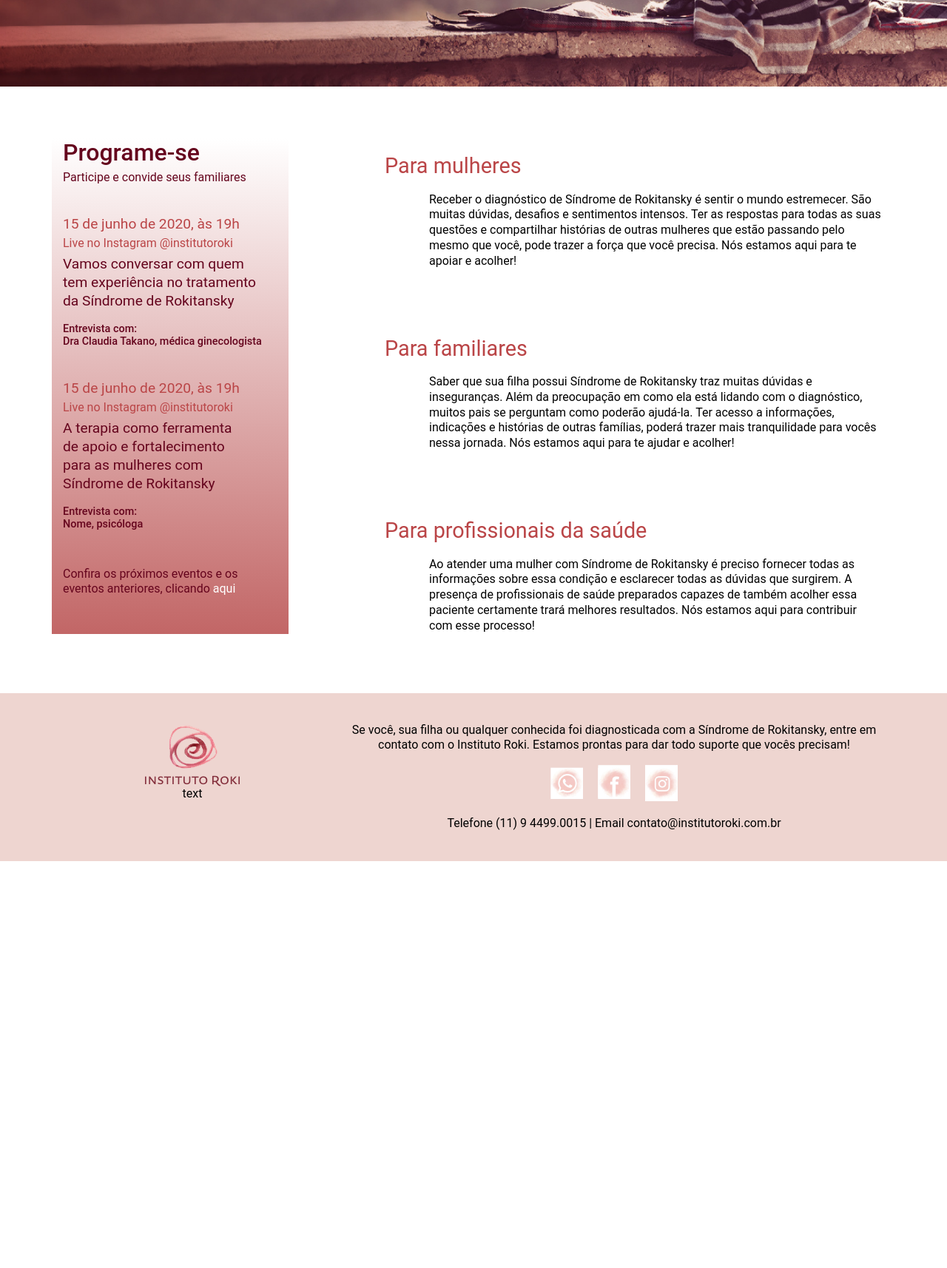
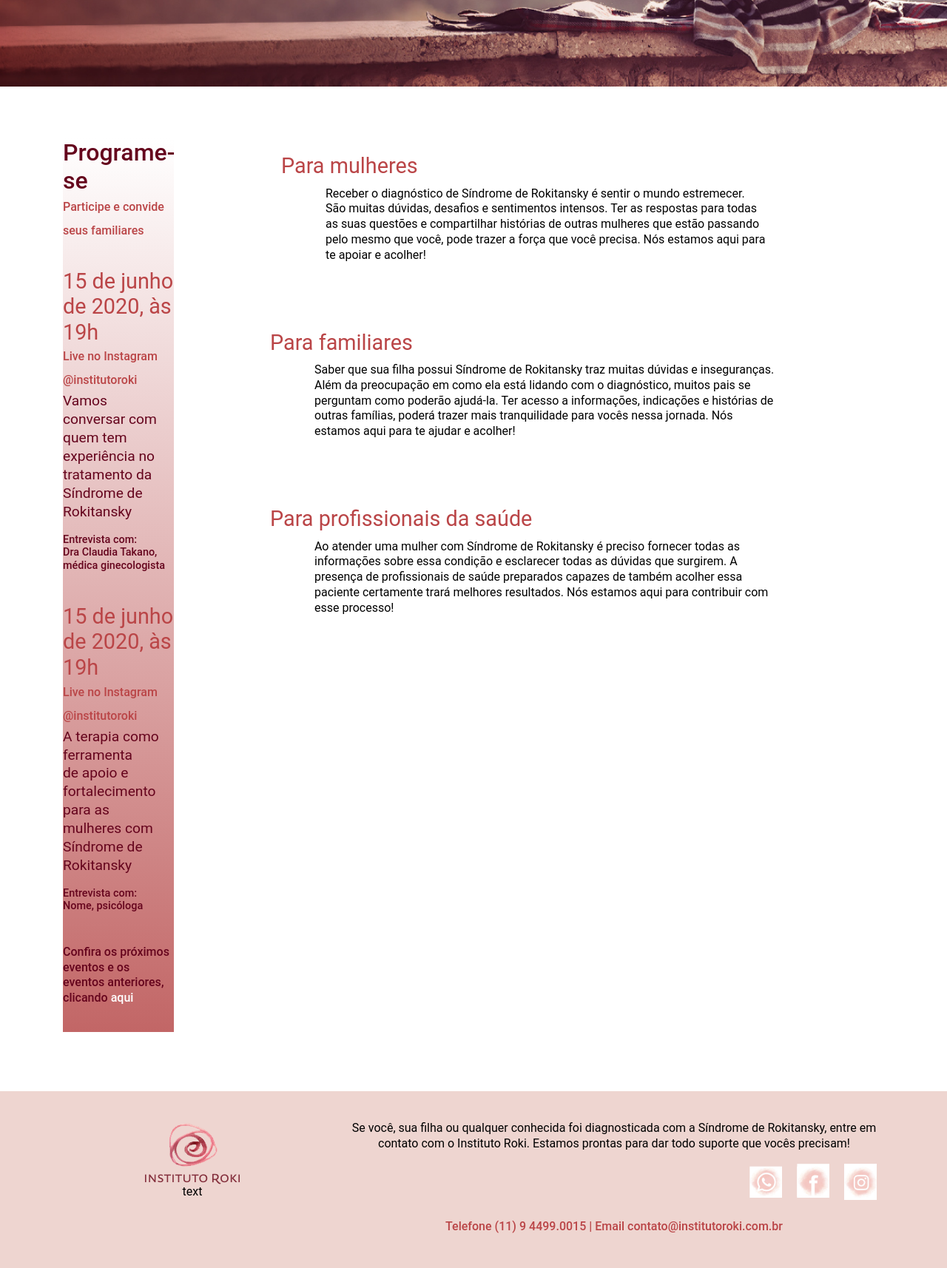
Before and after one commit to erikgs1/template-wordpress-roki, a PHP site: page / in a window 1280 px wide. Shown: the part 529-2243 px from the top of the page at 74% size. Before the commit the page ends 1693 px from the top, so only its background shows below. Run offline with PHP 8.4, Linux system fonts and the light colour scheme; style sheets or scripts are compiled from the project's sources.

Commit message:
Fiz alterações nas divs e no css das tags de texto

```diff
--- a/app/scss/_typography.scss
+++ b/app/scss/_typography.scss
@@ -31,12 +31,34 @@ h4 {
     color: $ltvine;
     font-weight: 400;
     @media #{$mq-620-up}{
-        font-size: 1.2rem;
+        font-size: 1.8rem;
     }
 }
-
+.head-4-2{
+    font-size: 2rem;
+    color: $dkvine;
+    font-weight: 500;
+}
 h6{
     font-size: 0.9rem;
     color: $dkvine;
     font-weight: 500;
 }
+
+span{
+    font-size: 1rem;
+    font-weight: 500;
+    color: $ltvine;
+    line-height: 2;
+}
+.p-dk{
+    font-size: 1.2rem;
+    color: $dkvine;
+}
+.span-2{
+    color: $dkvine;
+    line-height: normal;
+}
+a {
+    color: $white;
+}
--- /dev/null
+++ b/app/scss/footer.scss
@@ -0,0 +1,19 @@
+
+footer{
+    background-color: #eed5d0;
+    text-align: center;
+
+    @media #{$mq-620-up}{
+        padding: 40px 0 20px 0;
+    }
+    .socials {
+        @extend %socials;
+    }
+    span {
+        display: block;
+        padding: 20px 0;
+    }
+    .logo, .logo-text{
+        text-align: center;
+    }
+}
--- /dev/null
+++ b/app/scss/header.scss
@@ -0,0 +1,27 @@
+header{
+    @media #{$mq-620-down}{
+        padding: 20px 0;
+    }
+    .menu{
+        padding: 20px 0;
+    }
+    .logo{
+        @media #{$mq-620-down}{
+            flex: 100%;
+            max-width: 100%;
+            text-align: center;
+            padding-bottom: 20px;
+        }
+    }
+
+    .main-menu{
+        .nav{
+            @media #{$mq-620-down}{
+               display: none !important;
+            }
+        }
+        .socials {
+            @extend %socials;
+        }
+    }
+}
--- a/app/scss/style.scss
+++ b/app/scss/style.scss
@@ -4,7 +4,8 @@
 @import "colors";
 @import "typography";
 @import "global";
-
+@import "header";
+@import "footer";
 %socials{
     flex-direction: row;
     justify-content: center;
@@ -20,33 +21,7 @@
 }
 
 
-header{
-    @media #{$mq-620-down}{
-        padding: 20px 0;
-    }
-    .menu{
-        padding: 20px 0;
-    }
-    .logo{
-        @media #{$mq-620-down}{
-            flex: 100%;
-            max-width: 100%;
-            text-align: center;
-            padding-bottom: 20px;
-        }
-    }
 
-    .main-menu{
-        .nav{
-            @media #{$mq-620-down}{
-               display: none !important;
-            }
-        }
-        .socials {
-            @extend %socials;
-        }
-    }
-}
 main {
     width: 100%;
     .content-main{
@@ -100,39 +75,7 @@ main {
         background: linear-gradient(0deg, rgba(194,102,102,1) 0%, rgba(255,255,255,1) 100%);
         margin-top: 30px;
         p{
-            font-size: 1.2rem;
-            color: $dkvine;
             padding: 0 10px 0 0;
-        }
-        span{
-            color: $ltvine;
-            margin: 5px 0;
-            display: inline-block;
-        }
-        h4{
-            margin-bottom: 0;
-        }
-        .aside-title{
-            h4{
-                color: $dkvine;
-                font-weight: 500;
-            }
-            .aside-title-size{
-                @media #{$mq-620-up}{
-                    font-size: 2rem;
-                }
-            }
-            span{
-                color: $dkvine;
-            }
-        }
-        .aside-link{
-            span{
-                color: $dkvine;
-            }
-            a{
-                color: $white;
-            }
         }
         @media #{$mq-620-up}{
             margin: 70px 70px 0 70px;
@@ -142,36 +85,12 @@ main {
         padding: 30px 0 0 ;
         @media #{$mq-620-up}{
         padding: 90px 0 0 0;
-            h4{
-                font-size: 1.8rem;
-            }
             .main-content-text{
                 margin-left: 30px;
                 p{
                     margin: 10px 0 90px 60px;
                 }
-                .m-bottom-zero{
-                    margin-bottom: 0;
-                }
             }
         }
     }
 }
-footer{
-    background-color: #eed5d0;
-    text-align: center;
-
-    @media #{$mq-620-up}{
-        padding: 40px 0 20px 0;
-    }
-    .socials {
-        @extend %socials;
-    }
-    span {
-        display: block;
-        padding: 20px 0;
-    }
-    .logo, .logo-text{
-        text-align: center;
-    }
-}
--- a/index.html
+++ b/index.html
@@ -9,16 +9,19 @@
     <meta name="theme-color" content="#1843c1" />
     <meta name="apple-mobile-web-app-status-bar-style" content="#1843c1">
     <title>Instituto Roki</title>
-    <link rel="stylesheet" href="dist/style.css?cb=1594430445457">
+    <link rel="stylesheet" href="dist/style.css?cb=1594570415291">
 </head>
 <body>
     <header>
         <section  class="menu container">
             <div class="row ">
-                <div class="logo col-md-2">
+                <div class="col-md-2">
+                    <div class="logo">
                         <img src="images/logo-roki.png" alt="">
                     </div>
-                <div  class="main-menu col-md float-left">
+                </div>
+                <div  class="col-md float-left">
+                    <div class="main-menu">
                         <div class="socials d-flex flex-row-reverse">
                             <ul>
                                 <li>
@@ -47,12 +50,14 @@
                         </nav>
                     </div>
                 </div>
+            </div>
         </section>
     </header>
     <main>
         <!-- background -->
         <div>
             <div class="main-background col-md-12">
+                <div class="main-background">
                     <div class="row ">
                         <div class="col-md-12">
                             <div class="responsive-main-txt">
@@ -71,6 +76,7 @@
                     </div>
                 </div>
             </div>
+        </div>
          <!-- //background -->
 
          <!-- conteudo/aside -->
@@ -78,18 +84,19 @@
             <div class="col-md-12">
                 <div class="row ">
                     <!-- // aside -->
-                    <div class="main-aside col-md-3">
+                    <div class="col-md-3">
+                        <div class="main-aside">
                             <div class="row   ">
                                 <div class="container-fluid">
                                     <div class=" col-md-12  ">
                                         <div class="aside-title row paddingo-b-aside">
-                                            <h4 class="aside-title-size">Programe-se</h4>
+                                            <h4 class="head-4-2 mb-0">Programe-se</h4>
                                             <span>Participe e convide seus familiares</span>
                                         </div>
                                         <div class="row paddingo-b-aside">
-                                            <h4>15 de junho de 2020, às 19h</h4>
+                                            <h4 class="mb-0">15 de junho de 2020, às 19h</h4>
                                             <span>Live no Instagram @institutoroki</span>
-                                            <p>
+                                            <p class="p-dk">
                                                 Vamos conversar com quem
                                                 tem experiência no tratamento
                                                 da Síndrome de Rokitansky
@@ -100,9 +107,9 @@
                                             </h6>
                                         </div>
                                         <div class="row paddingo-b-aside">
-                                            <h4>15 de junho de 2020, às 19h</h4>
+                                            <h4 class="mb-0">15 de junho de 2020, às 19h</h4>
                                             <span>Live no Instagram @institutoroki</span>
-                                            <p>
+                                            <p class="p-dk">
                                                 A terapia como ferramenta<br>
                                                 de apoio e fortalecimento<br>
                                                 para as mulheres com<br>
@@ -115,7 +122,7 @@
                                         </div>
                                         <div class="row paddingo-b-aside">
                                             <div class="aside-link">
-                                                <span>Confira os próximos eventos e os
+                                                <span class="span-2">Confira os próximos eventos e os
                                                 eventos anteriores, clicando <a href="#">aqui</a></span>
                                             </div>
                                         </div>
@@ -123,11 +130,14 @@
                                 </div>
                             </div>
                         </div>
+                    </div>
                     <!-- // aside -->
-                    <div class="main-content col-md-7">
+                    <div class="col-md-7">
+                        <div class="main-content ">
                             <div class="container-fluid">
                                 <div class="col">
-                                <div class="row main-content-text">
+                                    <div class="row">
+                                        <div class="main-content-text">
                                             <h4>Para mulheres</h4>
                                             <p>
                                                 Receber o diagnóstico de Síndrome de Rokitansky é sentir o mundo estremecer.
@@ -137,7 +147,8 @@
                                                 para te apoiar e acolher!
                                             </p>
                                         </div>
-                                <div class="row main-content-text">
+                                        <div class="row">
+                                            <div class=" main-content-text">
                                                 <h4>Para familiares</h4>
                                                 <p>
                                                     Saber que sua filha possui Síndrome de Rokitansky traz muitas dúvidas e
@@ -147,15 +158,20 @@
                                                     vocês nessa jornada. Nós estamos aqui para te ajudar e acolher!
                                                 </p>
                                             </div>
-                                <div class="row main-content-text">
+                                        </div>
+                                        <div class="row">
+                                            <div  class="main-content-text">
                                                 <h4>Para profissionais da saúde</h4>
-                                    <p class="m-bottom-zero"> <!-- Margin Bottom Zero-->
+                                                <p class="mb-0"> <!-- Margin Bottom Zero-->
                                                     Ao atender uma mulher com Síndrome de Rokitansky é preciso fornecer todas as
                                                     informações sobre essa condição e esclarecer todas as dúvidas que surgirem. A
                                                     presença de profissionais de saúde preparados capazes de também acolher essa
                                                     paciente certamente trará melhores resultados. Nós estamos aqui para contribuir
                                                     com esse processo!
                                                 </p>
+                                            </div>
+                                        </div>
+                                    </div>
                                 </div>
                             </div>
                         </div>
@@ -181,7 +197,8 @@
                         Síndrome de Rokitansky, entre em contato com o Instituto Roki.
                         Estamos prontas para dar todo suporte que vocês precisam!
                     </p>
-                    <div class="socials d-flex flex-row-reverse">
+                    <div class="d-flex flex-row-reverse">
+                        <div class="socials">
                             <ul>
                                 <li>
                                     <a href="https://wa.me/5511944990015" target="_blank"><img src="images/whatsapp-logo.png" alt=""></a></li>
@@ -193,11 +210,12 @@
                                 </li>
                             </ul>
                         </div>
+                    </div>
                 <span>Telefone (11) 9 4499.0015 | Email contato@institutoroki.com.br</span>
                 </div>
             </div>
         </div>
     </footer>
-    <script src="dist/all.js?cb=1594430445457"></script>
+    <script src="dist/all.js?cb=1594570415291"></script>
 </body>
 </html>
```
Lines whose indentation alone changed are shown as unchanged.
